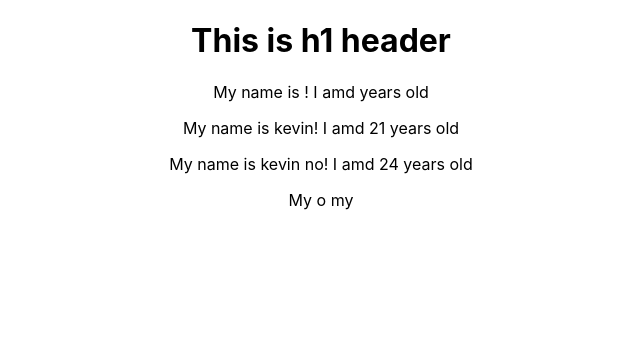
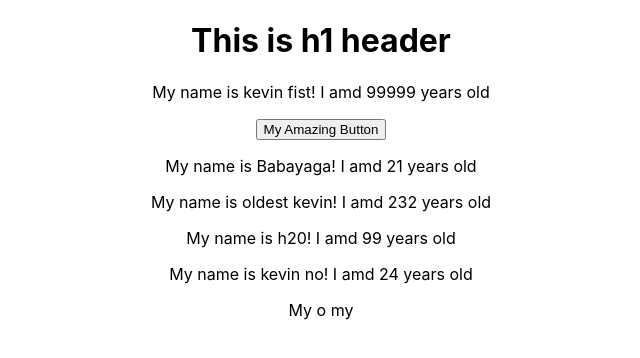
Before and after one commit to kjason1998/myapp, a React (Create React App) app: page / in a window 1280 px wide. Shown: the top 358 px of the page, without its empty margins (319-959 px from the left). Built offline with nearby package versions, Linux system fonts and the light colour scheme.

Commit message:
add example of useState

```diff
--- a/src/App.js
+++ b/src/App.js
@@ -1,15 +1,29 @@
-import React from 'react';
+import React, { useState } from 'react';
 import './App.css';
 import Person from './Person/Person'
 
 const App = ()  => {
+  // this is another example of useState
+  const [otherExampleState,setOtherExampleState] = useState({
+    persons:[
+      {name:'person1',age:1},{name:'person2',age:2},{name:'person3',age:3}
+    ],
+    otherValue: 'someOtherValue'
+  })
+  const [persons,setPersons] = useState([{name:'Babayaga',age:21},{name:'oldest kevin',age:232},{name:'h20',age:99}])
+  const [person, setPerson] = useState({name:'kevin fist',age:99999})
+
+  const onClickListener = () => {
+    setPerson({...person,name:'not kevin anymore :C'})
+  }
 
   return (
     // className to put the styling, this is the root element
     <div className="App">
       <h1>This is h1 header</h1>
-      <Person />
-      <Person name ="kevin" age="21"/>
+      <Person name={person.name} age={person.age}/>
+      <button onClick={onClickListener}>My Amazing Button</button>
+      {persons.map(person => <Person name={person.name} age={person.age} />)}
       <Person name ="kevin no" age="24">My o my</Person>
     </div>
   );
--- a/src/Person/Person.js
+++ b/src/Person/Person.js
@@ -1,7 +1,7 @@
 import React, { Component } from 'react';
 
 // using ES6
-const person = (props)  => {
+const Person = (props)  => {
     return(
         <div>
             <p>My name is {props.name}! I amd {props.age} years old</p>
@@ -9,7 +9,7 @@ const person = (props)  => {
         </div>
     )};
 
-export default person;
+export default Person;
 
 // WHen using class-based components, it will be this.props like below
 // class Person extends Component{
```
